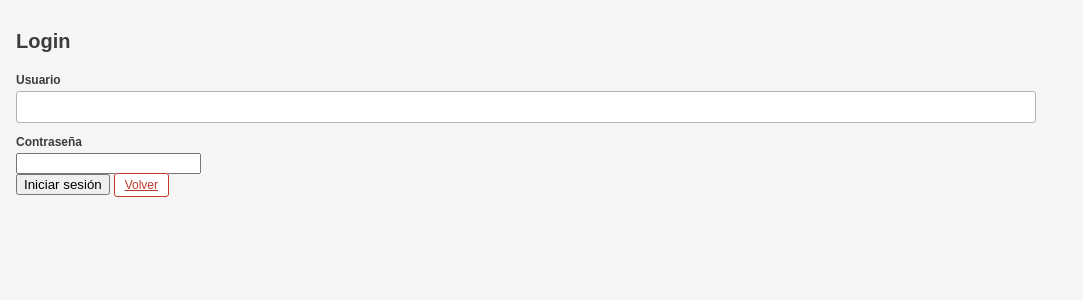
After one commit to miguelrm81/app_partes, a Flask app: page /admin/login in a window 1280 px wide. The commit adds this page. Shown: the top 300 px of the page, without its empty margins (0-1083 px from the left). Run offline with Flask 3, Linux system fonts and the light colour scheme.

Commit message:
login de admin y plantilla html del login

```diff
--- a/routes/admin_routes.py
+++ b/routes/admin_routes.py
@@ -1,10 +1,16 @@
-from flask import Blueprint, render_template, request, redirect, url_for
+from flask import Blueprint, render_template, request, redirect, url_for, session
 from models.admin_model import *
+
+import os
 
 admin_bp = Blueprint('admin', __name__)
 
 @admin_bp.route("/admin", methods=["GET"])
 def carga_admin():
+
+    if not session.get('autenticado'):
+        return redirect(url_for("admin.login_admin"))
+
     tipos_terreno = get_tipo_terreno()
     secciones_tipo = get_seccion_tipo()
     estados = get_estados()
@@ -15,6 +21,9 @@ def carga_admin():
 
 @admin_bp.route("/admin/insertar/<maestro>", methods=["POST"])
 def insertar_maestro(maestro):
+
+    if not session.get('autenticado'):
+        return redirect(url_for("admin.login_admin"))
 
     if maestro == "tipo_terreno":
         descripcion = request.form.get("descripcion")
@@ -35,12 +44,40 @@ def insertar_maestro(maestro):
 
 @admin_bp.route("/admin/eliminar/<maestro>/<int:id>", methods=["POST"])
 def eliminar_maestro(maestro,id):
+    if not session.get('autenticado'):
+        return redirect(url_for("admin.login_admin"))
+
     borrar_maestro(maestro, id)
     return redirect(url_for("admin.carga_admin"))
 
 @admin_bp.route("/admin/activar_personal/<int:id>", methods=["POST"])
 def activar_personal_route(id):
+    if not session.get('autenticado'):
+        return redirect(url_for("admin.login_admin"))
+
     persona = obtener_personal_por_id(id)
     nuevo_activo = 0 if persona['activo'] == 1 else 1
     activar_personal(id, nuevo_activo)
     return redirect(url_for("admin.carga_admin"))
+
+@admin_bp.route("/admin/login", methods=["GET"])
+def login_admin():
+    return render_template("login.html")
+
+@admin_bp.route("/admin/login", methods=["POST"])
+def login_admin_post():
+    username_input = request.form.get("username")
+    password_input = request.form.get("password")
+    username = os.getenv("ADMIN_USER")
+    password = os.getenv("ADMIN_PASSWORD")
+
+    if username_input == username and password_input == password:
+        session['autenticado'] = True
+        return redirect(url_for("admin.carga_admin"))
+    else:
+        return render_template("login.html", error="Credenciales incorrectas")
+
+@admin_bp.route("/admin/logout", methods=["GET"])
+def logout_admin():
+    session.clear()
+    return redirect(url_for("admin.login_admin"))
--- a/static/styles.css
+++ b/static/styles.css
@@ -286,9 +286,11 @@ tr:hover td {
 
 /* ADMIN */
 .boton_admin {
-  display: flex;
+
   gap: 8px;
   margin-top: 10px;
+  text-align: center;
+  margin-bottom: 10px;
 }
 
 .boton_admin input {
@@ -299,3 +301,8 @@ tr:hover td {
 .boton_admin button {
   white-space: nowrap;
 }
+
+.logout {
+  align-self: flex-end;
+  color: red;
+}
--- a/templates/admin.html
+++ b/templates/admin.html
@@ -12,6 +12,7 @@
       <a href="{{ url_for('partes.index') }}">Listado</a>
       <a href="{{ url_for('partes.nuevo_parte') }}">Nuevo parte</a>
       <a href="{{ url_for('admin.carga_admin') }}">Administración</a>
+      <a href="{{ url_for('admin.logout_admin') }}" class="logout">Salir</a>
     </nav>
 
 <div class="contenedor">
--- /dev/null
+++ b/templates/login.html
@@ -0,0 +1,28 @@
+<!DOCTYPE html>
+<html lang="es">
+<head>
+  <meta charset="UTF-8">
+  <title>Login</title>
+  <link rel="stylesheet" href="{{ url_for('static', filename='styles.css') }}">
+</head>
+<body>
+    <div class="contenedor">
+        <h1>Login</h1>
+        <form method="POST" action="{{ url_for('admin.login_admin_post') }}">
+            <div>
+                <label>Usuario</label>
+                <input type="text" name="username" required>
+            </div>
+            <div>
+                <label>Contraseña</label>
+                <input type="password" name="password" required>
+            </div>
+            <button type="submit">Iniciar sesión</button>
+            <a href="{{ url_for('partes.index') }}" class="btn-tabla-borrar">Volver</a>
+        </form>
+        {% if error %}
+            <p style="color: red;">{{ error }}</p>
+        {% endif %}
+    </div>
+</body>
+</html>
```
